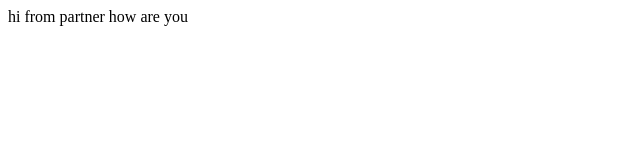
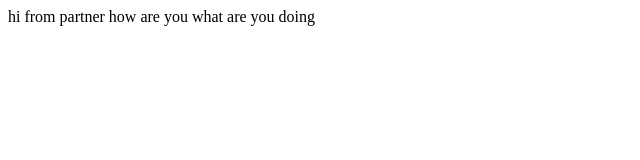
Before and after one commit to aashishrnjn/githubDemo, a plain HTML site: page demo/WebContent/index.html in a window 1280 px wide. Shown: the whole page, without its empty margins (0-640 px from the left). Drawn offline with Linux system fonts and the light colour scheme.

Commit message:
this is from partner

```diff
--- a/demo/WebContent/index.html
+++ b/demo/WebContent/index.html
@@ -7,5 +7,6 @@
 <body>
 hi from partner
 how are you
+what are you doing
 </body>
 </html>
```
